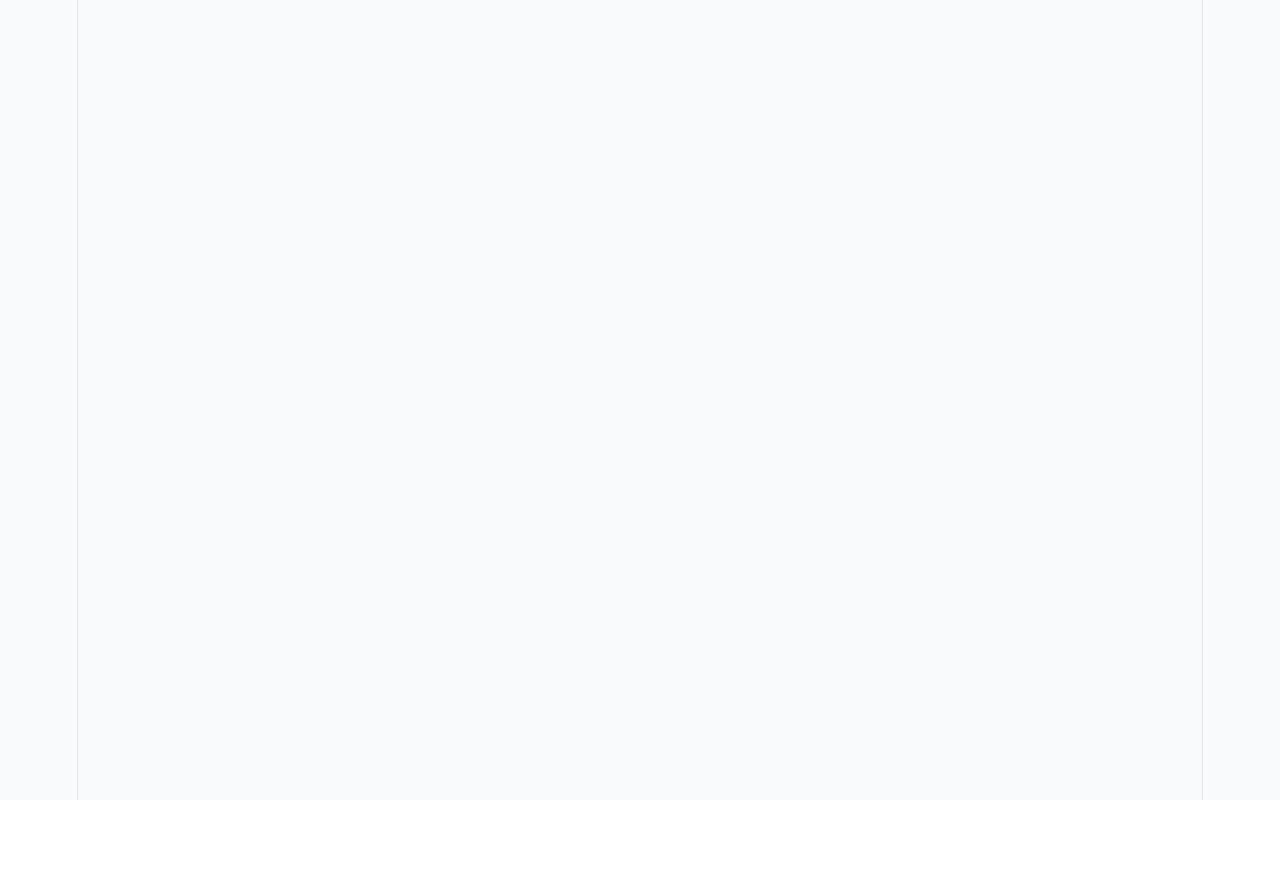
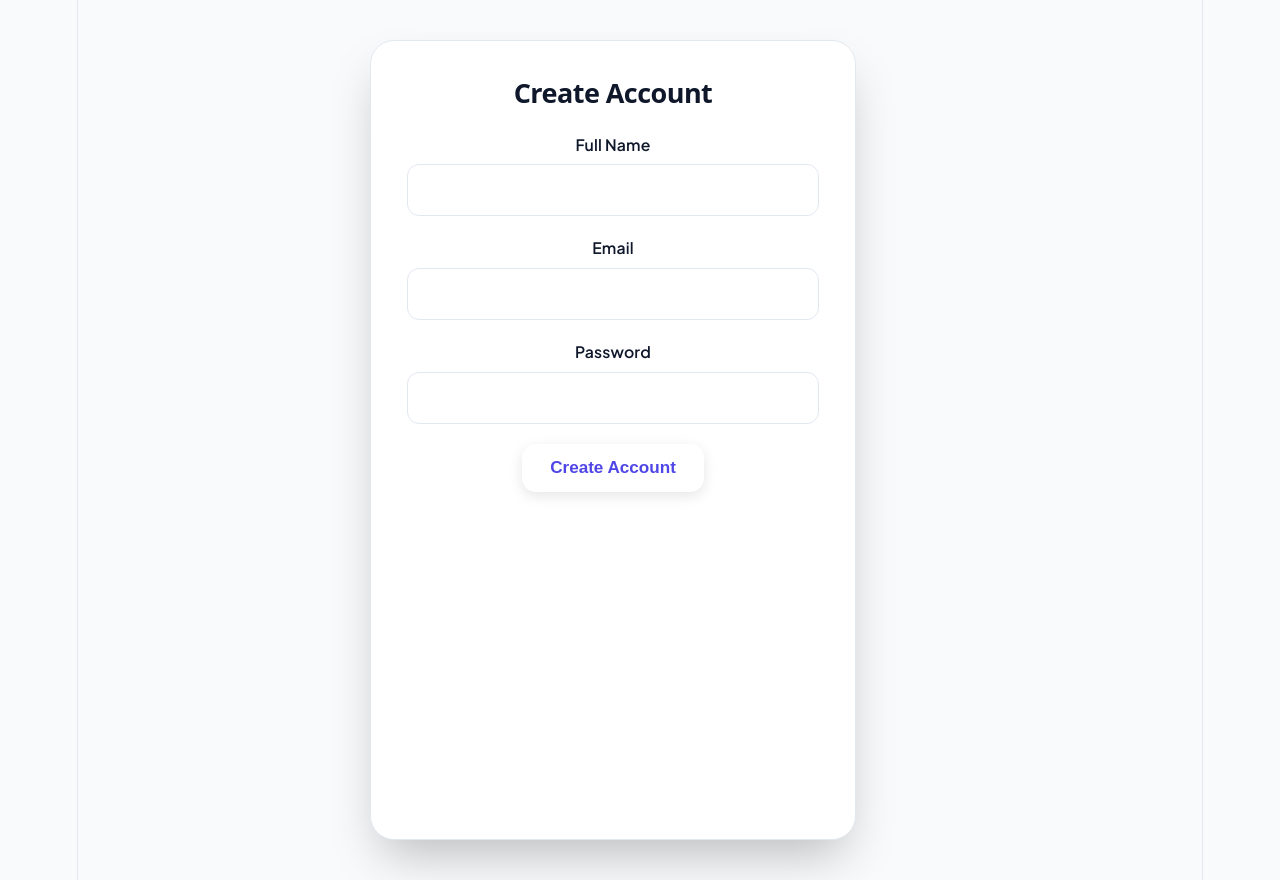
Before and after one commit to johnkunleajayi/linkflow, a React (Vite) app in the folder linkflow-ui/: page /register in a window 1280 px wide. Before the commit this address had no page. Before the commit the page ends 800 px from the top, so only its background shows below. Built offline with nearby package versions, Linux system fonts and the light colour scheme.

Commit message:
Latest Register Page Added

```diff
--- a/linkflow-ui/src/App.jsx
+++ b/linkflow-ui/src/App.jsx
@@ -4,11 +4,12 @@ import {
   Route
 } from "react-router-dom";
 
-
+import Landing from "./pages/Landing";
+import Login from "./pages/Login";
+import Register from "./pages/Register";
+import CreateWorkspace from "./pages/CreateWorkspace";
 import Dashboard from "./pages/Dashboard";
 import Connections from "./pages/Connections";
-
-
 
 function App() {
 
@@ -18,16 +19,17 @@ function App() {
 
       <Routes>
 
-        <Route
-          path="/"
-          element={<Dashboard />}
-        />
+        <Route path="/" element={<Landing />} />
 
+        <Route path="/login" element={<Login />} />
 
-        <Route
-          path="/connections"
-          element={<Connections />}
-        />
+        <Route path="/register" element={<Register />} />
+
+        <Route path="/workspace" element={<CreateWorkspace />} />
+
+        <Route path="/dashboard" element={<Dashboard />} />
+
+        <Route path="/connections" element={<Connections />} />
 
       </Routes>
 
@@ -37,5 +39,4 @@ function App() {
 
 }
 
-
 export default App;
--- /dev/null
+++ b/linkflow-ui/src/api/authApi.js
@@ -0,0 +1,34 @@
+import apiClient from "./apiClient";
+
+export async function registerUser(data) {
+
+  const response = await apiClient.post(
+    "/auth/register",
+    data
+  );
+
+  return response.data;
+
+}
+
+export async function loginUser(email, password) {
+
+  const form = new URLSearchParams();
+
+  form.append("username", email);
+  form.append("password", password);
+
+  const response = await apiClient.post(
+    "/auth/login",
+    form,
+    {
+      headers: {
+        "Content-Type":
+          "application/x-www-form-urlencoded"
+      }
+    }
+  );
+
+  return response.data;
+
+}
--- /dev/null
+++ b/linkflow-ui/src/pages/CreateWorkspace.jsx
@@ -0,0 +1,8 @@
+export default function CreateWorkspace() {
+  return (
+    <div className="app">
+      <h1>Create Workspace</h1>
+      <p>Coming next...</p>
+    </div>
+  );
+}
--- /dev/null
+++ b/linkflow-ui/src/pages/Landing.jsx
@@ -0,0 +1,20 @@
+import { Link } from "react-router-dom";
+
+export default function Landing() {
+  return (
+    <div className="app">
+      <h1>Welcome to LinkFlow</h1>
+      <p>Automate your LinkedIn workflow.</p>
+
+      <div style={{ marginTop: "24px" }}>
+        <Link to="/login">
+          <button className="primary-btn">Login</button>
+        </Link>
+
+        <Link to="/register" style={{ marginLeft: "12px" }}>
+          <button className="secondary-btn">Sign Up</button>
+        </Link>
+      </div>
+    </div>
+  );
+}
--- /dev/null
+++ b/linkflow-ui/src/pages/Login.jsx
@@ -0,0 +1,8 @@
+export default function Login() {
+  return (
+    <div className="app">
+      <h1>Login</h1>
+      <p>Coming next...</p>
+    </div>
+  );
+}
--- /dev/null
+++ b/linkflow-ui/src/pages/Register.jsx
@@ -0,0 +1,168 @@
+import { useState } from "react";
+import { useNavigate } from "react-router-dom";
+
+import { registerUser } from "../api/authApi";
+
+export default function Register() {
+
+  const navigate = useNavigate();
+
+  const [fullName, setFullName] = useState("");
+
+  const [email, setEmail] = useState("");
+
+  const [password, setPassword] = useState("");
+
+  const [loading, setLoading] = useState(false);
+
+  const [error, setError] = useState("");
+
+  async function handleRegister(e) {
+
+    e.preventDefault();
+
+    setLoading(true);
+
+    setError("");
+
+    try {
+
+      await registerUser({
+
+        full_name: fullName,
+
+        email,
+
+        password
+
+      });
+
+      navigate("/login");
+
+    }
+
+    catch (err) {
+
+      setError(
+
+        err.response?.data?.detail ||
+
+        "Registration failed"
+
+      );
+
+    }
+
+    finally {
+
+      setLoading(false);
+
+    }
+
+  }
+
+  return (
+
+    <div className="app">
+
+      <div className="modal">
+
+        <h2>Create Account</h2>
+
+        <form onSubmit={handleRegister}>
+
+          <div className="form-group">
+
+            <label>Full Name</label>
+
+            <input
+
+              value={fullName}
+
+              onChange={(e) =>
+                setFullName(e.target.value)
+              }
+
+            />
+
+          </div>
+
+          <div className="form-group">
+
+            <label>Email</label>
+
+            <input
+
+              type="email"
+
+              value={email}
+
+              onChange={(e) =>
+                setEmail(e.target.value)
+              }
+
+            />
+
+          </div>
+
+          <div className="form-group">
+
+            <label>Password</label>
+
+            <input
+
+              type="password"
+
+              value={password}
+
+              onChange={(e) =>
+                setPassword(e.target.value)
+              }
+
+            />
+
+          </div>
+
+          {
+
+            error && (
+
+              <p style={{ color: "red" }}>
+
+                {error}
+
+              </p>
+
+            )
+
+          }
+
+          <button
+
+            className="primary-btn"
+
+            disabled={loading}
+
+          >
+
+            {
+
+              loading
+
+                ? "Creating..."
+
+                : "Create Account"
+
+            }
+
+          </button>
+
+        </form>
+
+      </div>
+
+    </div>
+
+  );
+
+}
```
